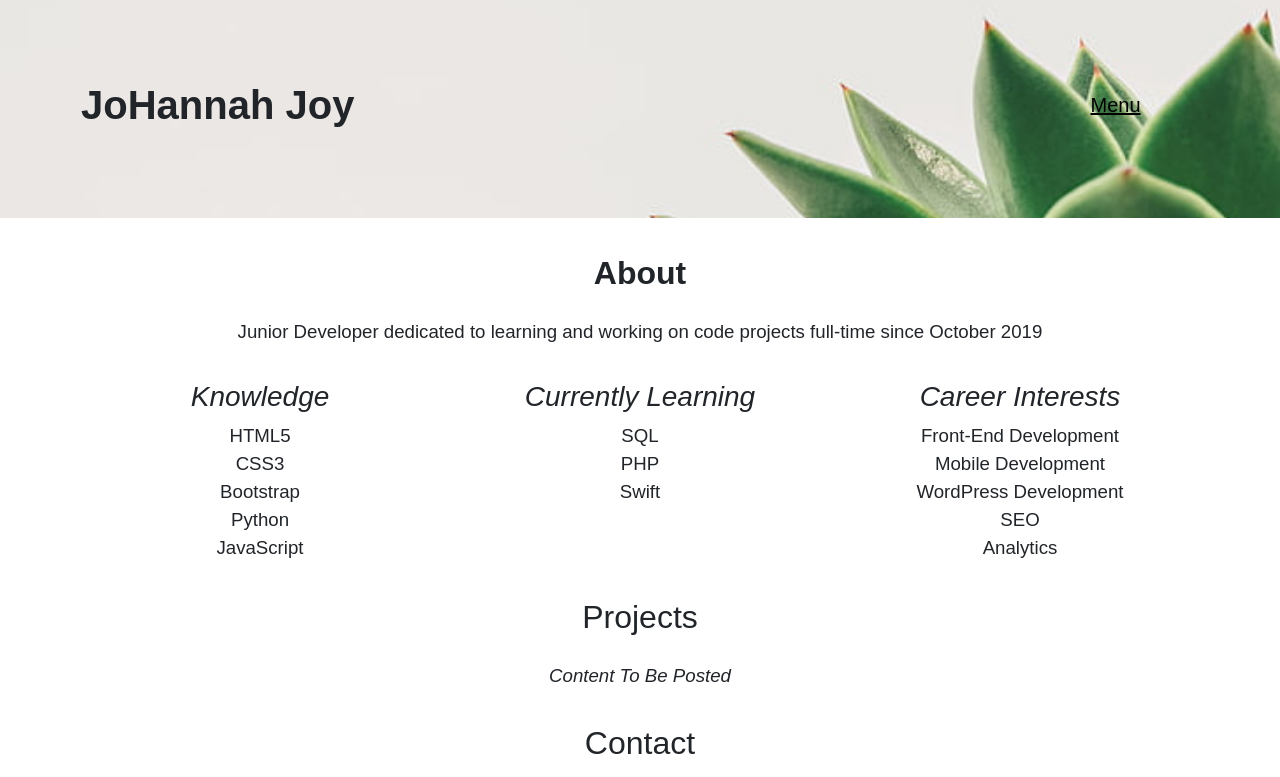
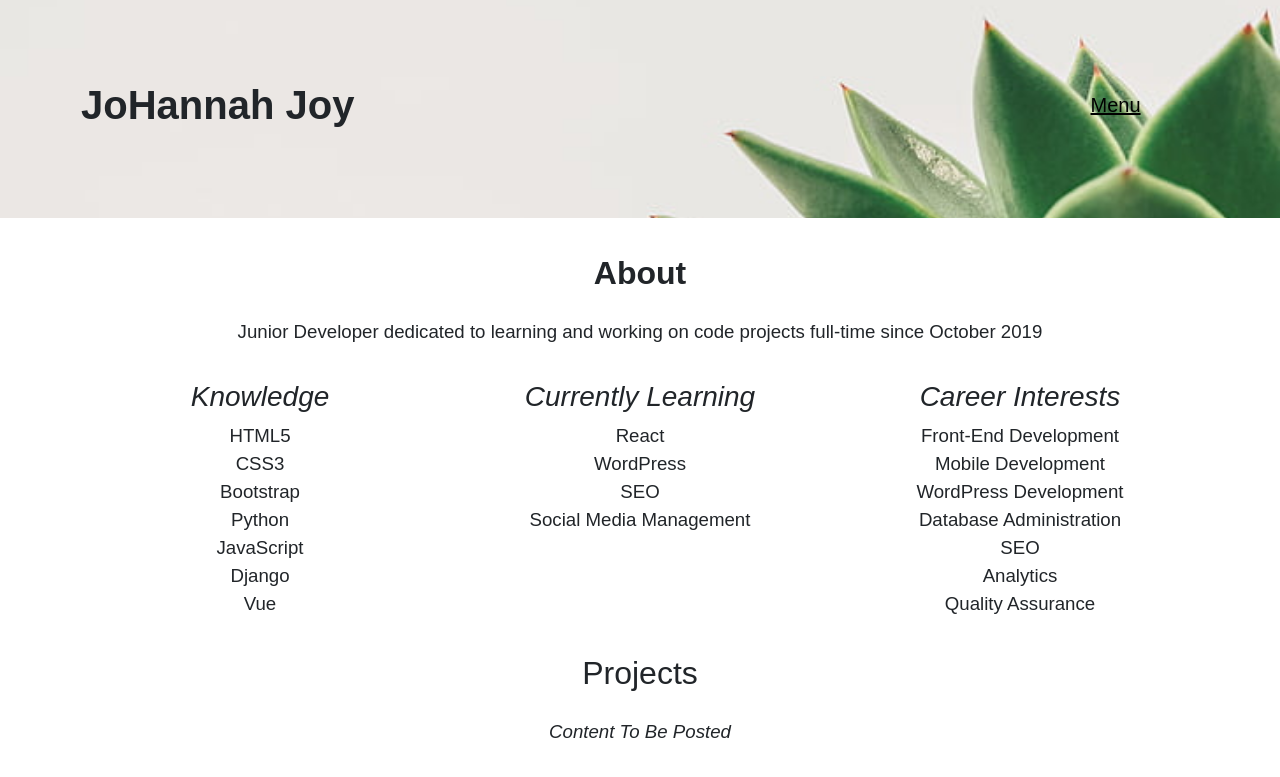
Before and after one commit to johannah-joy/johannah-joy.github.io, a plain HTML site: page index.html in a window 1280 px wide. Shown: the top 777 px of the page. Drawn offline with nearby package versions, Linux system fonts and the light colour scheme; some icons are missing; a web font is replaced by a local one.

Commit message:
update About subsections

```diff
--- a/index.html
+++ b/index.html
@@ -68,13 +68,16 @@
           <li>Bootstrap</li>
           <li>Python</li>
           <li>JavaScript</li>
+          <li>Django</li>
+          <li>Vue</li>
         </div>
 
         <div class="col-sm-4">
           <h3><em>Currently Learning</em></h3>
-          <li>SQL</li>
-          <li>PHP</li>
-          <li>Swift</li>
+          <li>React</li>
+          <li>WordPress</li>
+          <li>SEO</li>
+          <li>Social Media Management</li>
         </div>
 
         <div class="col-sm-4">
@@ -82,8 +85,10 @@
           <li>Front-End Development</li>
           <li>Mobile Development</li>
           <li>WordPress Development</li>
+          <li>Database Administration</li>
           <li>SEO</li>
           <li>Analytics</li>
+          <li>Quality Assurance</li>
         </div>
       </div>
     </div>
@@ -97,7 +102,7 @@
 
   <h2 id="contact-head">Contact</h2>
     <div class="flex-container" id="contact">
-      <button><a class="contact" href="mailto:johannah.joy@yahoo.com">Email</a></button>
+      <button><a class="contact" href="mailto:johannahmjoy@gmail.com">Email</a></button>
       <button><a class="contact" href="https://www.linkedin.com/in/johannah-joy/">LinkedIn</a></button>
       <button><a class="contact" href="https://github.com/johannah-joy">GitHub</a></button>
     </div>
```
